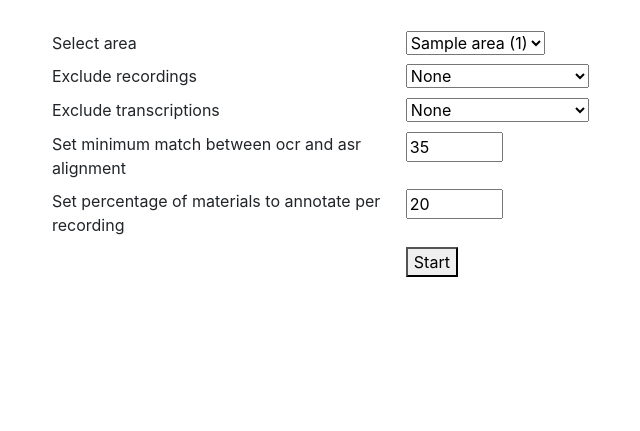
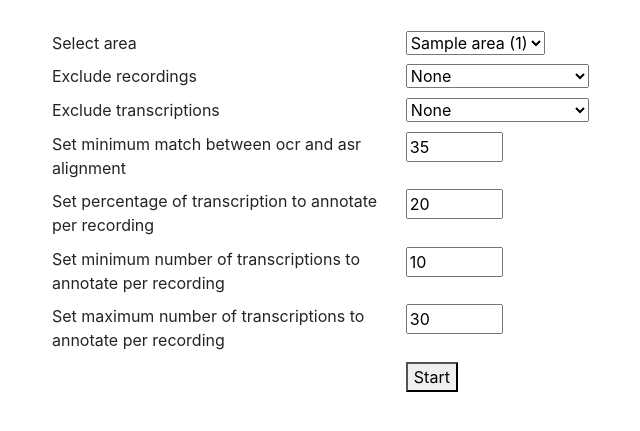
Before and after one commit to martijnbentum/asta, a Django app: template texts/templates/texts/select_area.html in a window 1280 px wide. Shown: the part 56-487 px from the top of the page, without its empty margins (62-702 px from the left). Run offline with Django 4.2, Linux system fonts and the light colour scheme; a user stored in the database is signed in; tables that the repository leaves empty hold one stand-in row (values such as "Sample post"); the template is opened without the code that fills it: most values are stand-ins (such as "Sample title", 1, 10 or a date in 2020); some libraries are stand-ins or nearby versions.

Commit message:
add min and max lines to annotation user info, to set minimum / maximum number of transcriptions per recording

```diff
--- a/texts/templates/texts/select_area.html
+++ b/texts/templates/texts/select_area.html
@@ -76,7 +76,7 @@
 
         <tr class="d-flex">
             <td class="col-4">
-                Set percentage of materials to annotate per recording
+                Set percentage of transcription to annotate per recording
             </td>
             <td class="col-4">
                 <input
@@ -85,6 +85,36 @@
                     name="perc_lines"
                     value="20"
                     min="0"
+                    max="100">
+            </td>
+        </tr>
+
+        <tr class="d-flex">
+            <td class="col-4">
+                Set minimum number of transcriptions to annotate per recording
+            </td>
+            <td class="col-4">
+                <input
+                    type="number"
+                    id="min_lines"
+                    name="min_lines"
+                    value="10"
+                    min="1"
+                    max="100">
+            </td>
+        </tr>
+
+        <tr class="d-flex">
+            <td class="col-4">
+                Set maximum number of transcriptions to annotate per recording
+            </td>
+            <td class="col-4">
+                <input
+                    type="number"
+                    id="max_lines"
+                    name="max_lines"
+                    value="30"
+                    min="1"
                     max="100">
             </td>
         </tr>
```
Also changed, not shown: texts/templates/texts/select_province.html (+31 -0 lines).
